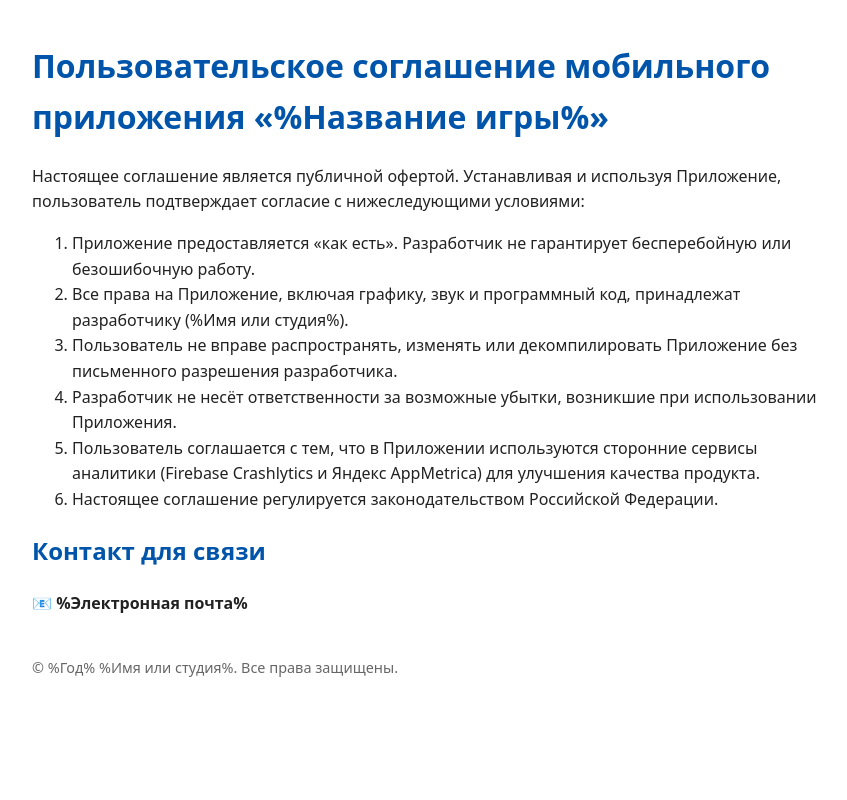
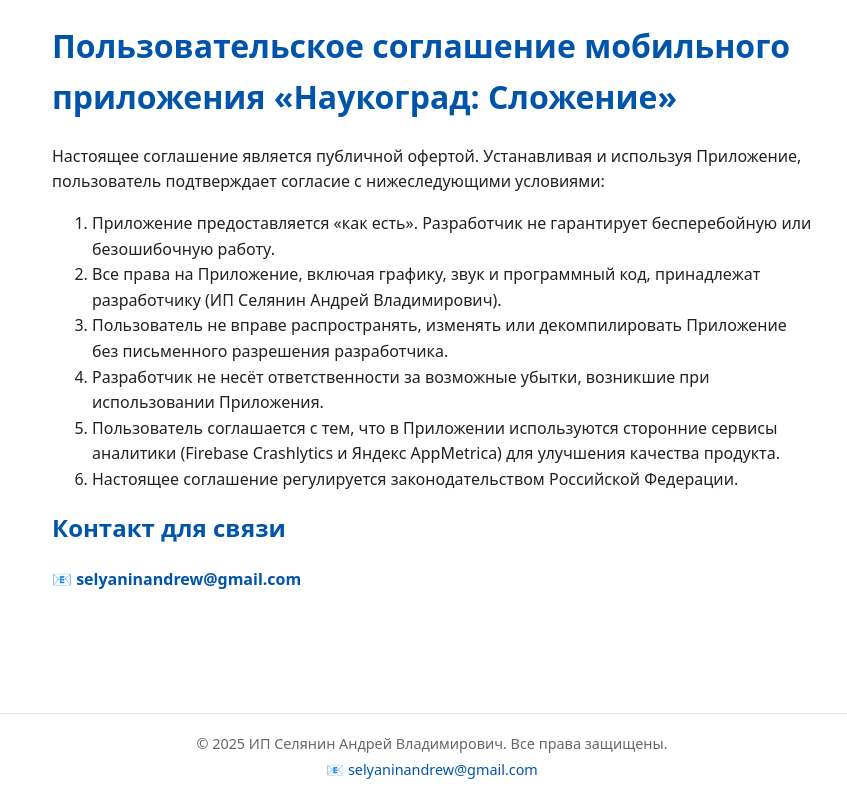
Before and after one commit to 3DanD/Scienceville, a plain HTML site: page Scienceville_Addition_EULA.htm in a window 1280 px wide. Shown: the whole page, without its empty margins (208-1055 px from the left). Drawn offline with Linux system fonts and the light colour scheme.

Commit message:
Ссылки и оформление

```diff
--- a/Scienceville_Addition_EULA.htm
+++ b/Scienceville_Addition_EULA.htm
@@ -4,23 +4,18 @@
   <meta charset="UTF-8">
   <meta name="viewport" content="width=device-width, initial-scale=1.0">
   <title>Пользовательское соглашение — %Название игры%</title>
-  <style>
-    body { font-family: system-ui, sans-serif; max-width: 800px; margin: 40px auto; padding: 0 20px; color: #222; line-height: 1.6; }
-    h1, h2 { color: #0055aa; }
-    a { color: #0055aa; text-decoration: none; }
-    a:hover { text-decoration: underline; }
-    footer { margin-top: 40px; font-size: 0.9em; color: #666; }
-  </style>
+  <link rel="stylesheet" href="style.css">
 </head>
 <body>
 
-<h1>Пользовательское соглашение мобильного приложения «%Название игры%»</h1>
+<main>
+<h1>Пользовательское соглашение мобильного приложения «Наукоград: Сложение»</h1>
 
 <p>Настоящее соглашение является публичной офертой. Устанавливая и используя Приложение, пользователь подтверждает согласие с нижеследующими условиями:</p>
 
 <ol>
   <li>Приложение предоставляется «как есть». Разработчик не гарантирует бесперебойную или безошибочную работу.</li>
-  <li>Все права на Приложение, включая графику, звук и программный код, принадлежат разработчику (%Имя или студия%).</li>
+  <li>Все права на Приложение, включая графику, звук и программный код, принадлежат разработчику (ИП Селянин Андрей Владимирович).</li>
   <li>Пользователь не вправе распространять, изменять или декомпилировать Приложение без письменного разрешения разработчика.</li>
   <li>Разработчик не несёт ответственности за возможные убытки, возникшие при использовании Приложения.</li>
   <li>Пользователь соглашается с тем, что в Приложении используются сторонние сервисы аналитики (Firebase Crashlytics и Яндекс AppMetrica) для улучшения качества продукта.</li>
@@ -28,10 +23,12 @@
 </ol>
 
 <h2>Контакт для связи</h2>
-<p>📧 <strong>%Электронная почта%</strong></p>
+<p><a href="mailto:selyaninandrew@gmail.com">📧 <strong>selyaninandrew@gmail.com</strong></a></p>
+</main>
 
 <footer>
-  <p>© %Год% %Имя или студия%. Все права защищены.</p>
+  <p>© 2025 ИП Селянин Андрей Владимирович. Все права защищены.</p>
+  <p><a href="mailto:selyaninandrew@gmail.com">📧 selyaninandrew@gmail.com</a></p>
 </footer>
 
 </body>
--- /dev/null
+++ b/style.css
@@ -0,0 +1,57 @@
+/* Сбрасываем отступы по умолчанию */
+* {
+  box-sizing: border-box;
+}
+
+html, body {
+  height: 100%;
+  margin: 0;
+  padding: 0;
+}
+
+/* Основная структура страницы */
+body {
+  display: flex;
+  flex-direction: column;
+  min-height: 100vh;
+  font-family: system-ui, sans-serif;
+  color: #222;
+  line-height: 1.6;
+  background-color: #fff;
+}
+
+/* Контейнер с контентом (центрируем, ограничиваем ширину и даём отступы) */
+main {
+  flex: 1;
+  max-width: 800px;
+  width: 100%;
+  margin: 0 auto;
+  padding: 20px 20px;
+}
+
+/* Заголовки и ссылки */
+h1, h2 {
+  color: #0055aa;
+  margin-top: 0; /* убираем лишний верхний отступ */
+}
+
+a {
+  color: #0055aa;
+  text-decoration: none;
+}
+a:hover {
+  text-decoration: underline;
+}
+
+/* Футер прижат к низу */
+footer {
+  margin-top: auto;
+  text-align: center;
+  font-size: 0.9em;
+  color: #666;
+  padding: 10px 0;
+  border-top: 1px solid #ddd;
+  background-color: #fff;
+  width: 100%;
+  line-height: 0.8;
+}
```
Also changed, not shown: Scienceville_Addition_PrivacyPolicy.htm (+6 -9 lines), index.htm (added, +26 -0 lines).
